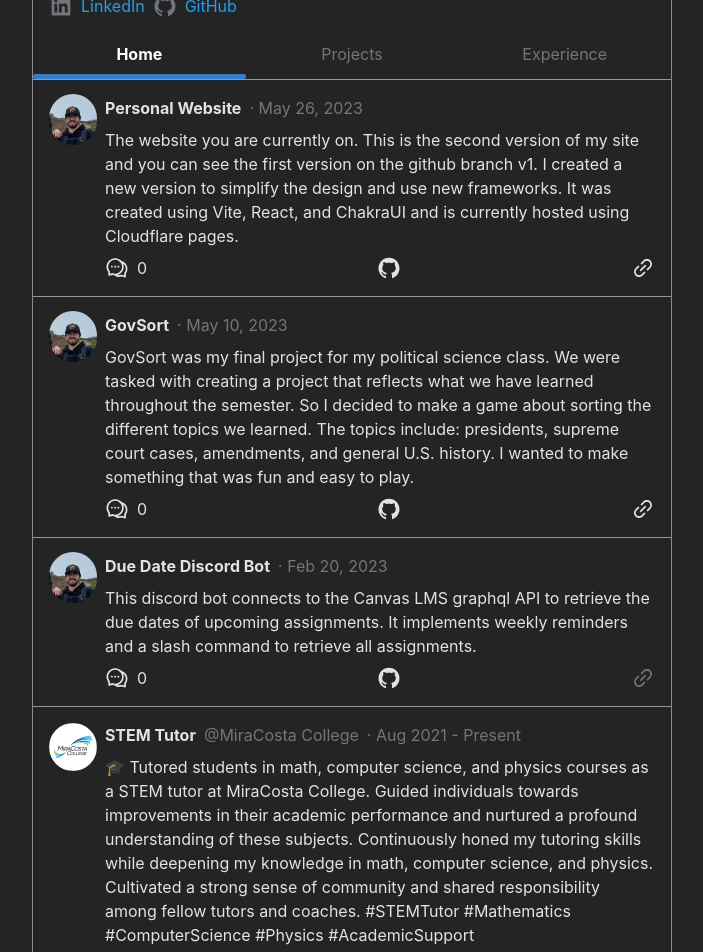
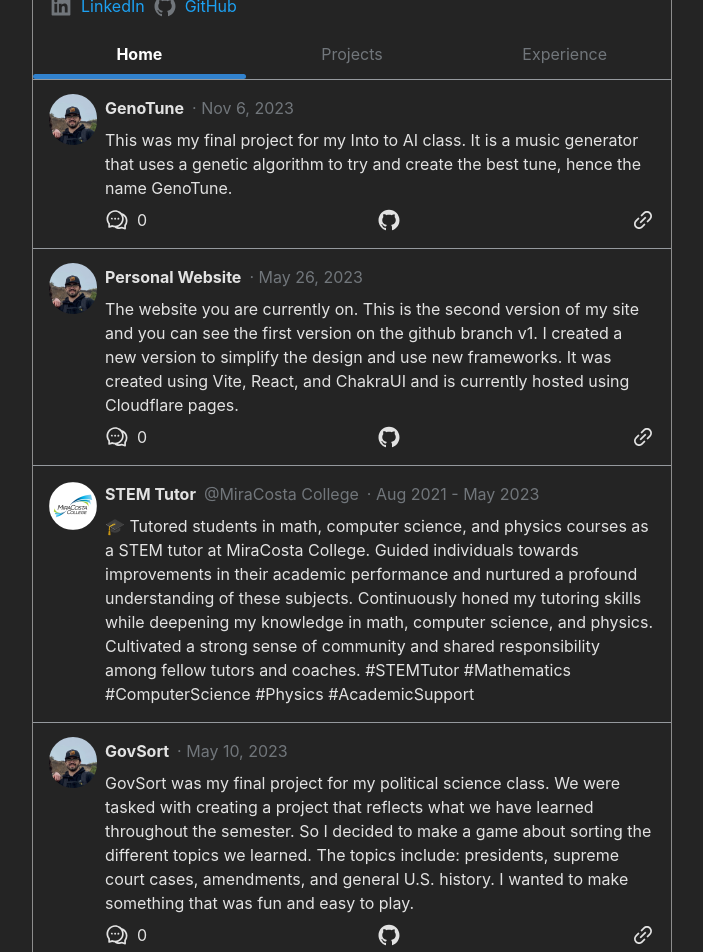
Before and after one commit to MichaeTav/Personal-Portfolio, a React (Vite) app: page / in a window 1280 px wide. Shown: the part 540-1492 px from the top of the page, without its empty margins (288-991 px from the left). Built offline with nearby package versions, Linux system fonts and the light colour scheme; no server answers.

Commit message:
update events

```diff
--- a/src/data/events.js
+++ b/src/data/events.js
@@ -3,8 +3,20 @@
 import hd from "../assets/homedepot-logo.jpeg";
 import raleys from "../assets/raleys-logo.png";
 import rri from "../assets/rri-logo.jpg";
+import csusm from "../assets/csusm.jpg";
 
 const projects = [
+  {
+    type: "project",
+    title: "GenoTune",
+    commentURL: "/genotune",
+    githubCommentTitle: "genotune",
+    dateCompleted: new Date("2023-11-06"),
+    description:
+      "This was my final project for my Into to AI class. It is a music generator that uses a genetic algorithm to try and create the best tune, hence the name GenoTune.",
+    githubURL: "https://github.com/MichaeTav/genotune",
+    demoURL: "https://genotune.com/",
+  },
   {
     type: "project",
     title: "Personal Website",
@@ -62,10 +74,30 @@
 const experience = [
   {
     type: "experience",
+    title: "Research Assistant",
+    company: "CSUSM",
+    dateCompleted: new Date(),
+    timeRange: "March 2024 - Present",
+    logo: csusm,
+    description:
+      "Designed an online lab platform for CS courses to boost student security awareness. Collaborated with Dr. Yanayn Li at CSUSM. Backend built in Spring Boot w/ Docker for auto-grading code/exploit submissions. Frontend in React for student submissions & instructor assignment management. #Tech #EdTech #Cybersecurity #React #SpringBoot",
+  },
+  {
+    type: "experience",
+    title: "Software Developer Intern",
+    company: "R&R Industries",
+    dateCompleted: new Date(),
+    timeRange: "Oct 2023 - Present",
+    logo: rri,
+    description:
+      "Refactored internal website for more efficient API calls, reducing report load times by up to 90%. Added new features to help the sales team manage policies and gain better data insights. Also contributed to a major tech migration, transitioning the legacy system from Classic ASP and jQuery to Angular. #WebDevelopment #Angular #APIs #TechMigration",
+  },
+  {
+    type: "experience",
     title: "STEM Tutor",
     company: "MiraCosta College",
-    dateCompleted: new Date(),
-    timeRange: "Aug 2021 - Present",
+    dateCompleted: new Date("2023-05-20"),
+    timeRange: "Aug 2021 - May 2023",
     logo: mcc,
     description:
       "🎓 Tutored students in math, computer science, and physics courses as a STEM tutor at MiraCosta College. Guided individuals towards improvements in their academic performance and nurtured a profound understanding of these subjects. Continuously honed my tutoring skills while deepening my knowledge in math, computer science, and physics. Cultivated a strong sense of community and shared responsibility among fellow tutors and coaches. #STEMTutor #Mathematics #ComputerScience #Physics #AcademicSupport",
--- a/src/pages/Project.jsx
+++ b/src/pages/Project.jsx
@@ -13,8 +13,6 @@
   const navigate = useNavigate();
 
   const [isSmallerThanDesktop] = useMediaQuery("(max-width: 960px)");
-
-  const [project, setProject] = useState({});
   const [borders, setBorders] = useState(isSmallerThanDesktop);
 
   const handleBack = (event) => {
@@ -26,27 +24,31 @@
     setBorders(isSmallerThanDesktop);
   }, [isSmallerThanDesktop]);
 
-  useEffect(() => {
+  let project;
+
   switch (projectName) {
     case "personalwebsite":
-        setProject(projects[0]);
+      project = projects[0];
       break;
     case "shrinktracker":
-        setProject(projects[3]);
+      project = projects[3];
       break;
     case "govsort":
-        setProject(projects[1]);
+      project = projects[1];
       break;
     case "discordbot":
-        setProject(projects[2]);
+      project = projects[2];
       break;
     case "sarsnotifications":
-        setProject(projects[4]);
+      project = projects[4];
+      break;
+    case "genotune":
+      project = projects.find((p) => p.title === "GenoTune");
       break;
     default:
       navigate("/");
   }
-  }, [projectName]);
+
   return (
     <Box backgroundColor="#242424">
       <Center>
```
Also changed, not shown: src/assets/csusm.jpg (added). Lines whose indentation alone changed are shown as unchanged.
